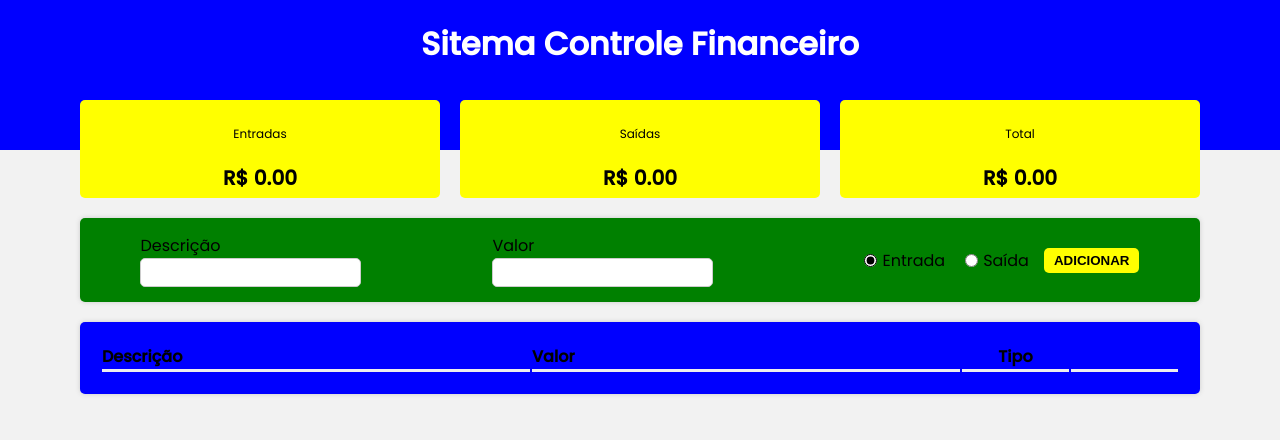
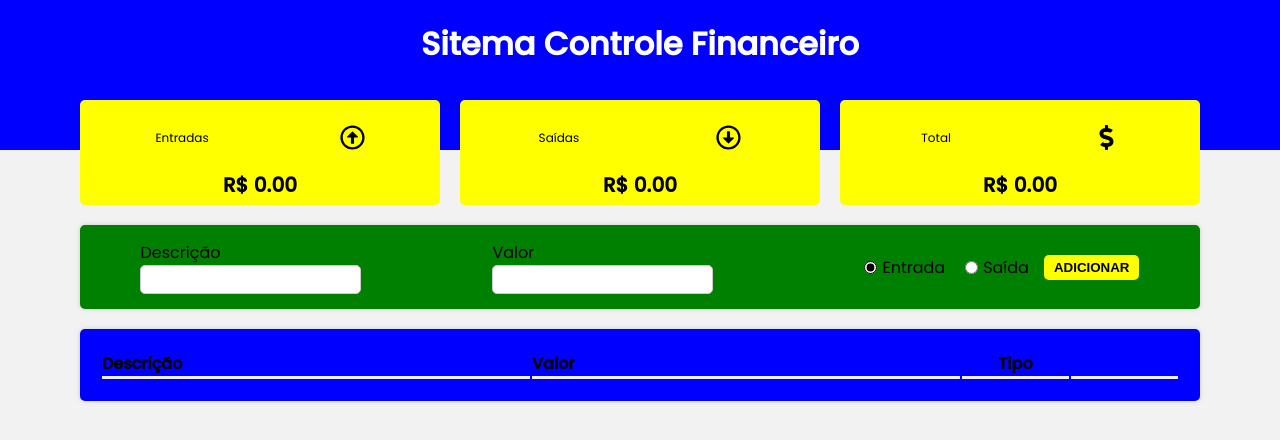
Before and after one commit to AlanFaraj83/Projeto-Controle-de-financas, a React (Create React App) app in the folder financas/: page / in a window 1280 px wide. Shown: the top 440 px of the page. Built offline with nearby package versions, Linux system fonts and the light colour scheme.

Commit message:
:sparkles: Atualizando  pasta Resume o index.js

```diff
--- a/financas/src/components/Resume/index.js
+++ b/financas/src/components/Resume/index.js
@@ -15,9 +15,9 @@ import {
 const Resume = ({ income, expense, total}) => {
     return (
         <C.Container>
-            <ResumeItem title="Entradas" Icon={FaRegArrowAltCircleUp} value= {income} />
-            <ResumeItem title="Saídas" Icon={FaRegArrowAltCircleDown} value= {expense}/>
-            <ResumeItem title="Total" Icon={FaDollarSign} value= {total}/>
+            <ResumeItem title="Entradas" Icon={FaRegArrowAltCircleUp} value={income} />
+            <ResumeItem title="Saídas" Icon={FaRegArrowAltCircleDown} value={expense}/>
+            <ResumeItem title="Total" Icon={FaDollarSign} value={total}/>
         </C.Container>
     )
 }
--- a/financas/src/components/ResumeItem/styles.js
+++ b/financas/src/components/ResumeItem/styles.js
@@ -21,9 +21,7 @@ export const Container = styled.div`
         font-size: 20px;
     }
 
-    svg {
-        display: none;
-    }
+
   }
 `;
 
```
